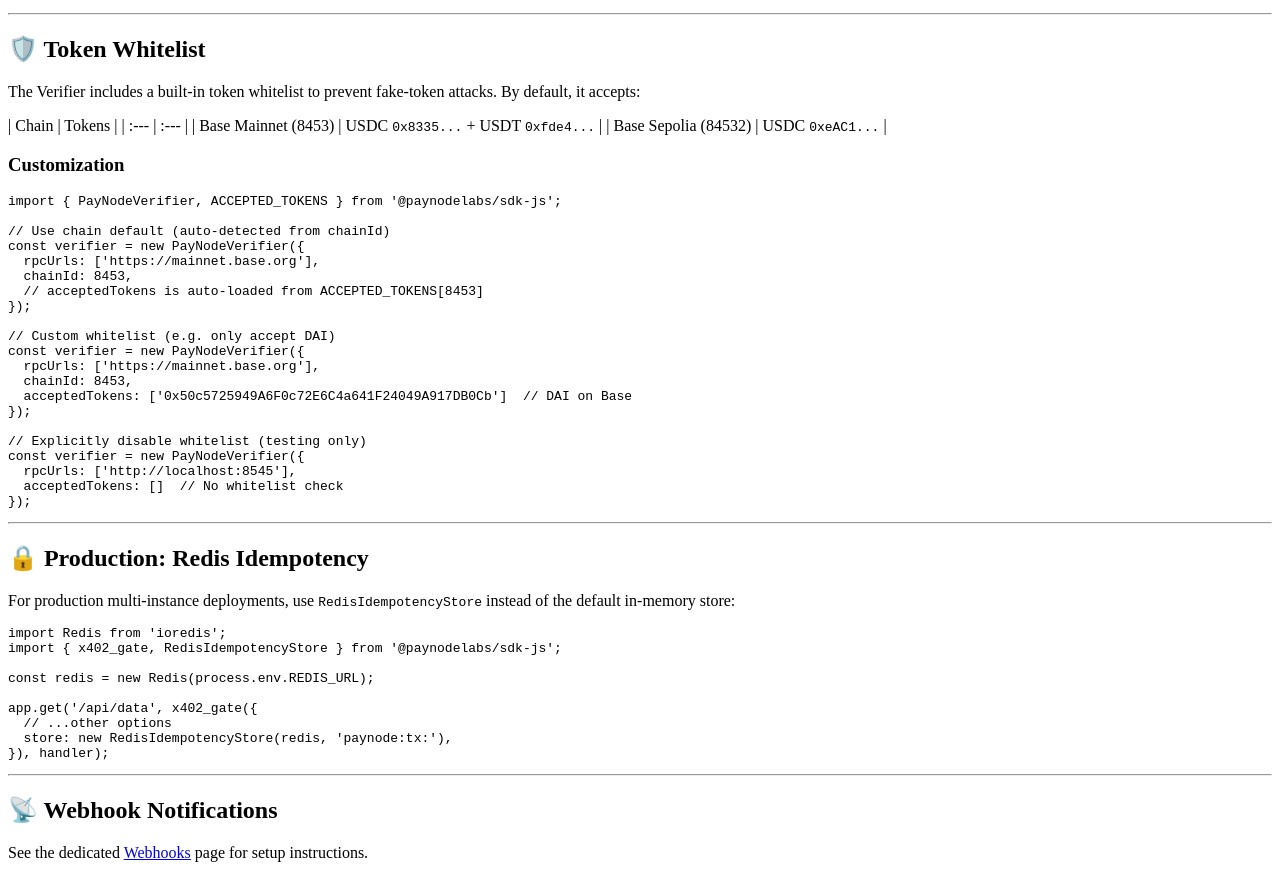
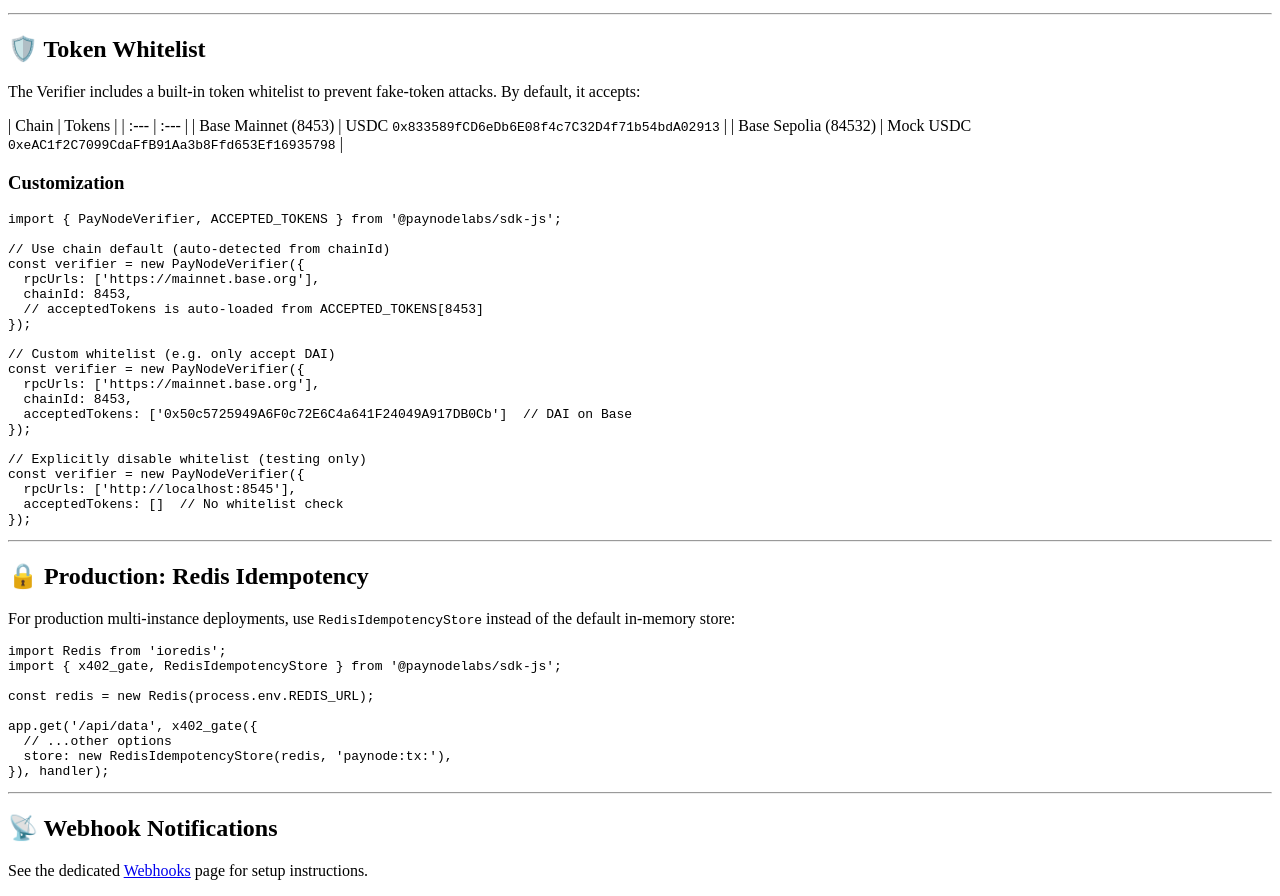
Before and after one commit to PayNodeLabs/paynode-docs, a Next.js app: page /sdk-js in a window 1280 px wide. Shown: the part 1580-2476 px from the top of the page. Built offline with nearby package versions, Linux system fonts and the light colour scheme.

Commit message:
docs: Remove USDT references and emphasize USDC as the sole accepted token in SDK documentation and examples.

```diff
--- a/pages/contracts.mdx
+++ b/pages/contracts.mdx
@@ -17,7 +17,6 @@
 | **Block Explorer** | [Basescan](https://basescan.org) |
 | **PayNode Router** | `0x92e20164FC457a2aC35f53D06268168e6352b200` |
 | **USDC** | `0x833589fCD6eDb6E08f4c7C32D4f71b54bdA02913` |
-| **USDT** | `0xfde4C96c8593536E31F229EA8f37b2ADa2699bb2` |
 
 ### 🧪 Base Sepolia (Testnet / Sandbox)
 
--- a/pages/error-codes.mdx
+++ b/pages/error-codes.mdx
@@ -9,7 +9,7 @@
 | Error Code | SDK | Common Cause | Solution |
 | :--- | :--- | :--- | :--- |
 | `INSUFFICIENT_FUNDS` | JS / PY | Wallet lacks USDC or ETH for gas | Fund your wallet via [testnet faucet](/contracts) or ensure mainnet balance |
-| `TOKEN_NOT_ACCEPTED` | JS / PY | Token address is not in the SDK whitelist | Verify you're using a supported token (USDC/USDT). See [Token Whitelist](/sdk-js#token-whitelist) |
+| `TOKEN_NOT_ACCEPTED` | JS / PY | Token address is not in the SDK whitelist | Verify you're using the official USDC address. See [Token Whitelist](/sdk-js#token-whitelist) |
 | `PERMIT_FAILED` | PY | `payWithPermit()` reverted on-chain | Check: (1) deadline not expired, (2) nonce matches, (3) signer matches payer |
 | `Gas_Underpriced` | JS / PY | Base L2 congestion causing gas estimate too low | SDKs include gas boost. If persists, retry or increase `gasMultiplier` |
 | `Unapproved_Token` | JS / PY | Router not approved to spend token | SDKs call `approve()` automatically. For manual calls, run `USDC.approve(Router, MAX_UINT)` |
--- a/pages/sdk-js.mdx
+++ b/pages/sdk-js.mdx
@@ -118,8 +118,8 @@
 
 | Chain | Tokens |
 | :--- | :--- |
-| Base Mainnet (8453) | USDC `0x8335...` + USDT `0xfde4...` |
-| Base Sepolia (84532) | USDC `0xeAC1...` |
+| Base Mainnet (8453) | USDC `0x833589fCD6eDb6E08f4c7C32D4f71b54bdA02913` |
+| Base Sepolia (84532) | Mock USDC `0xeAC1f2C7099CdaFfB91Aa3b8Ffd653Ef16935798` |
 
 ### Customization
 
--- a/pages/sdk-python.mdx
+++ b/pages/sdk-python.mdx
@@ -108,7 +108,7 @@
     rpc_url="https://mainnet.base.org",
     contract_address="0x92e2...",
     chain_id=8453,
-    # Automatically uses ACCEPTED_TOKENS[8453] = [USDC, USDT]
+    # Automatically uses ACCEPTED_TOKENS[8453] = [USDC]
 )
 
 # Override with custom list
```
